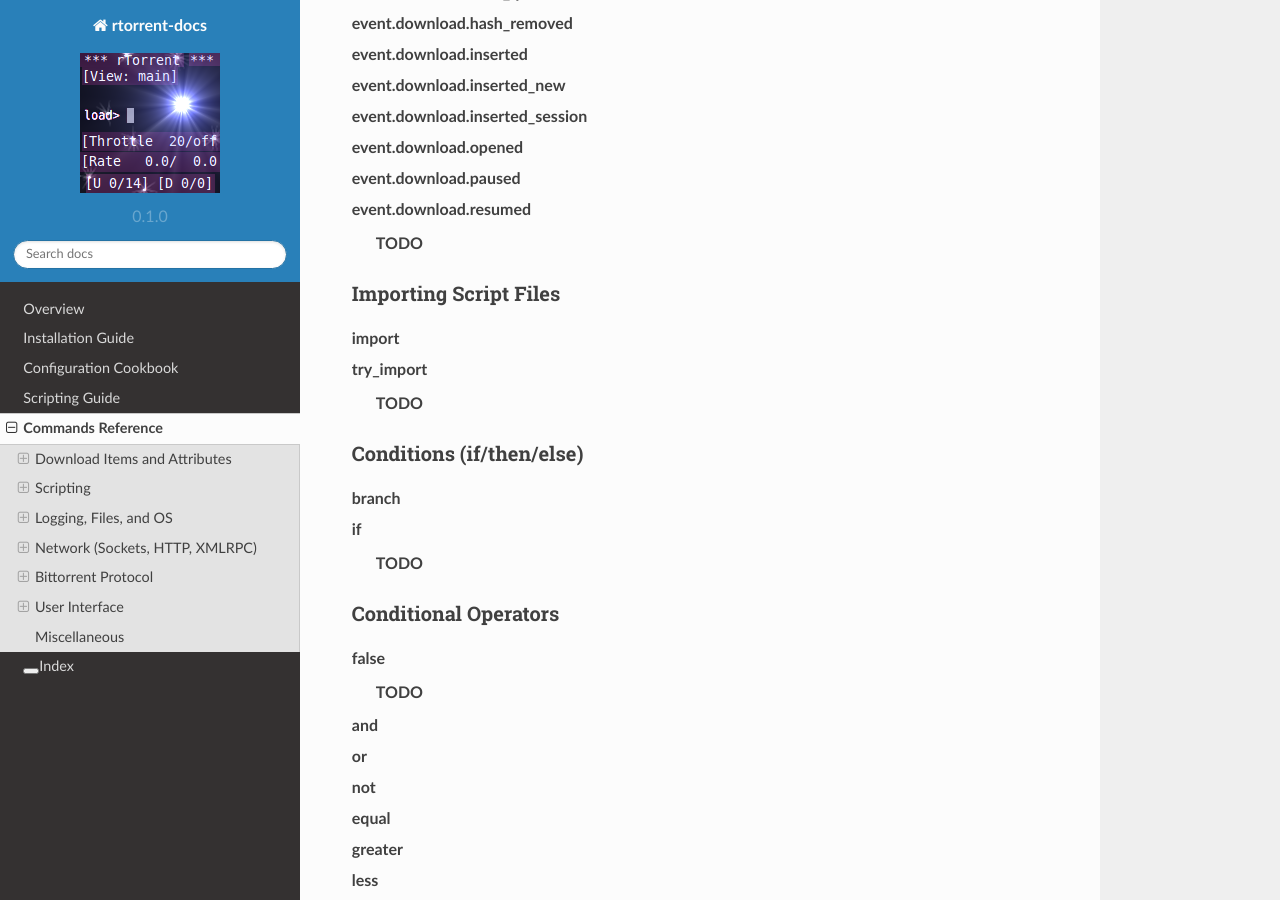
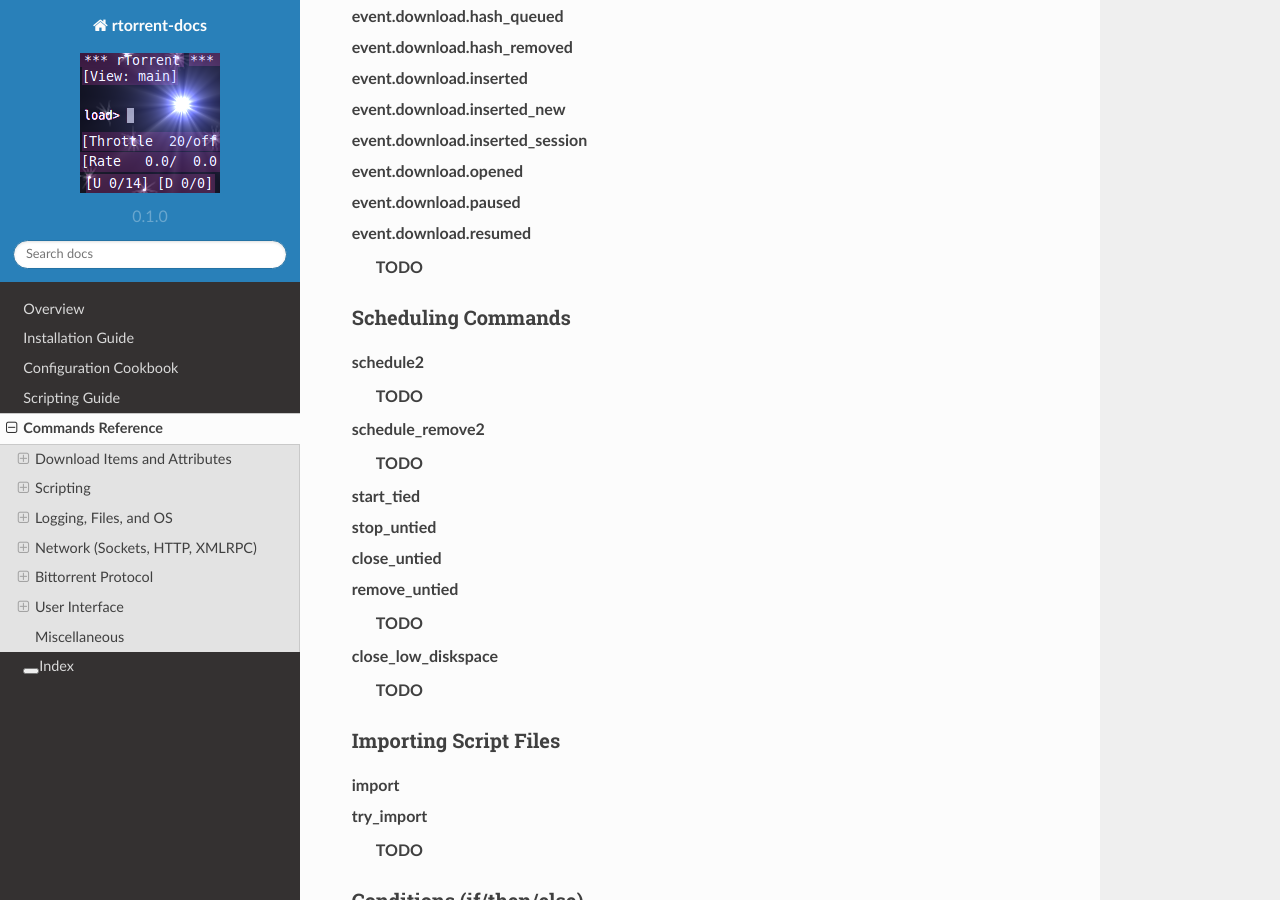
Before and after one commit to rtorrent-community/rtorrent-docs, a Sphinx documentation site: the page built from docs/cmd-ref.rst, in a window 1280 px wide and 900 px high, scrolled down 10745 px. Built offline with Sphinx 7.4.7 and the Read the Docs theme 2.0.0, drawn with Linux system fonts in a browser that asks for light colours; some of the changed text lies outside the part shown.

Commit message:
'Scheduling Commands' section

```diff
--- a/docs/include-cmd-scripting.rst
+++ b/docs/include-cmd-scripting.rst
@@ -65,6 +65,31 @@
     event.download.opened
     event.download.paused
     event.download.resumed
+
+        **TODO**
+
+
+Scheduling Commands
+^^^^^^^^^^^^^^^^^^^
+
+.. glossary::
+
+    schedule2
+
+        **TODO**
+
+    schedule_remove2
+
+        **TODO**
+
+    start_tied
+    stop_untied
+    close_untied
+    remove_untied
+
+        **TODO**
+
+    close_low_diskspace
 
         **TODO**
 
```
Also changed, not shown: docs/cmd-ref.rst (+0 -7 lines).
